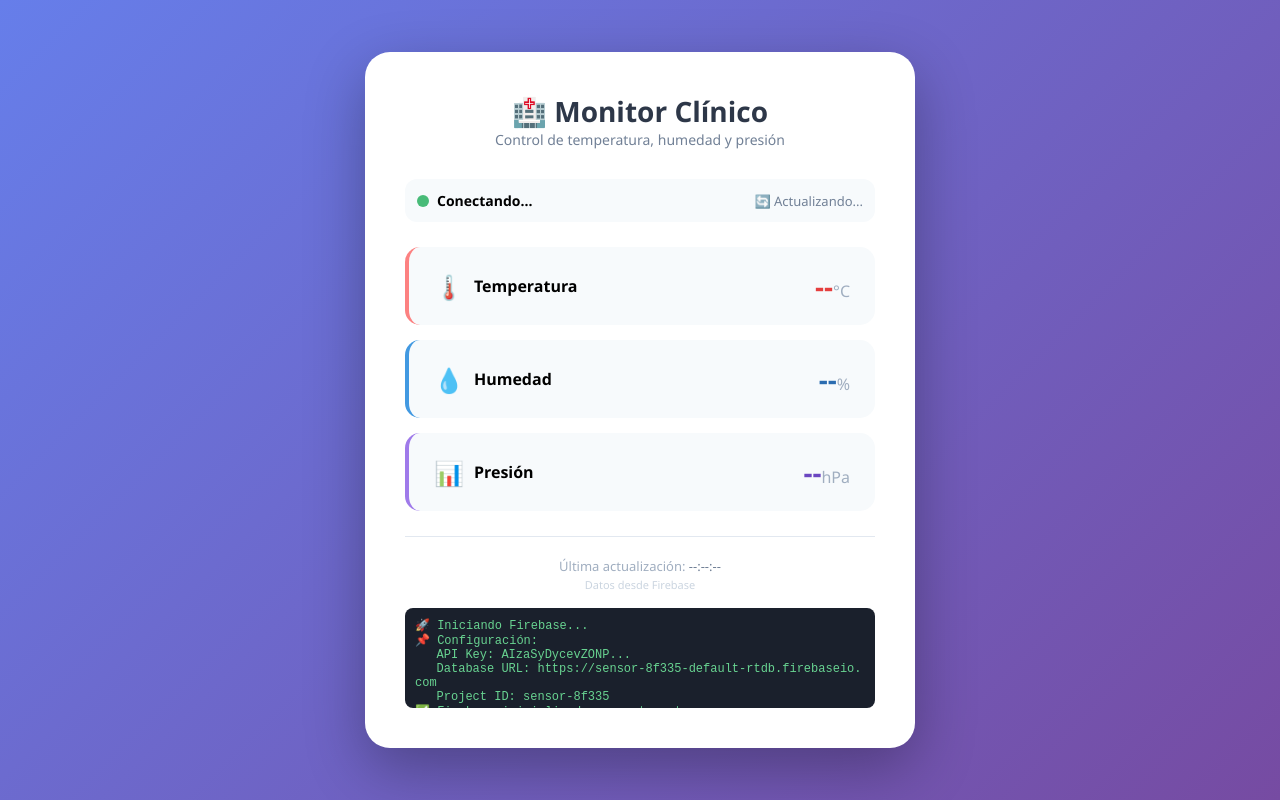
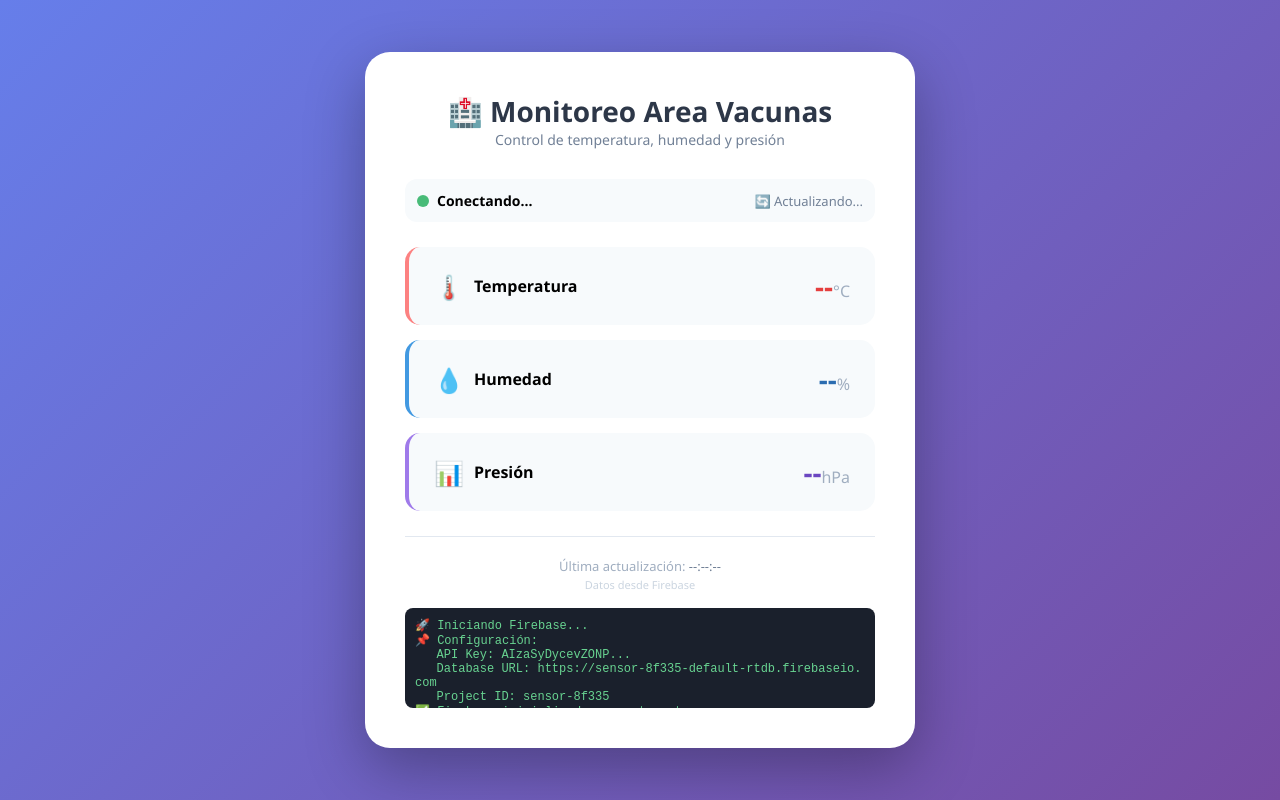
Before and after one commit to domoticadavid098-wq/MonitoreoSensoresVacunas, a plain HTML site: page index.html in a window 1280 px wide. Drawn offline with Linux system fonts and the light colour scheme; no server answers.

Commit message:
index.html

```diff
--- a/index.html
+++ b/index.html
@@ -114,7 +114,7 @@
 <body>
     <div class="container">
         <div class="header">
-            <h1>🏥 Monitor Clínico</h1>
+            <h1>🏥 Monitoreo Area Vacunas</h1>
             <div class="subtitle">Control de temperatura, humedad y presión</div>
         </div>
 
```
